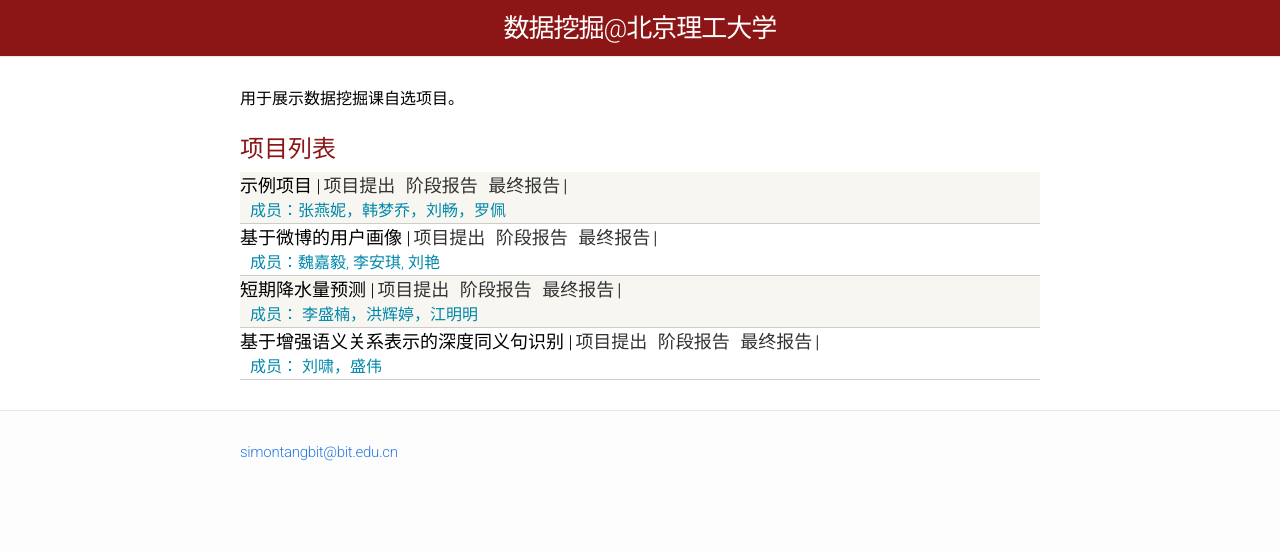
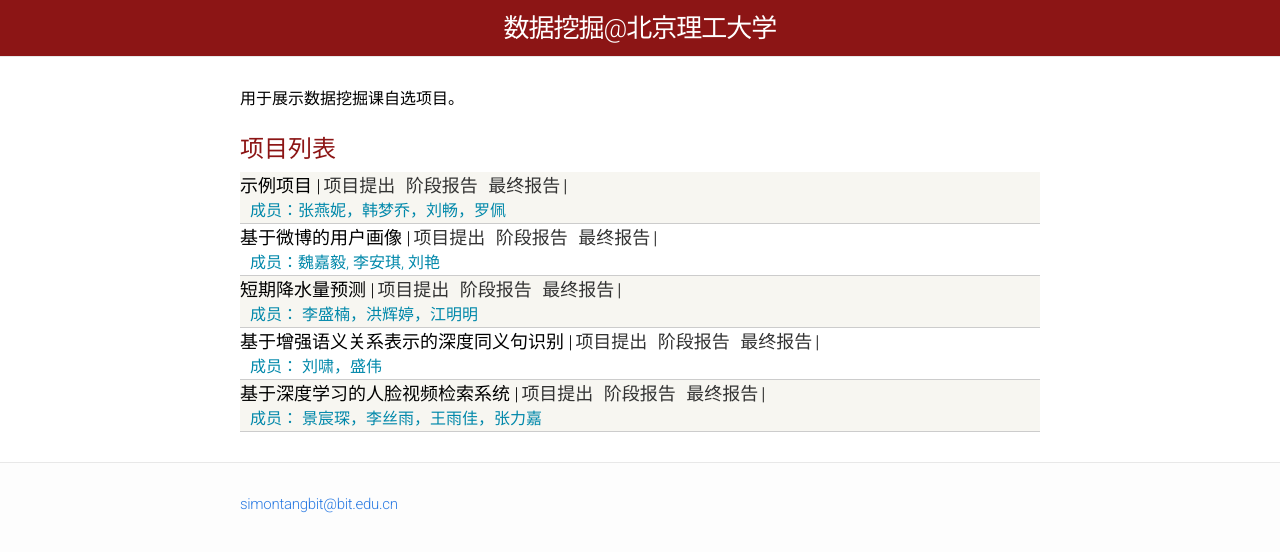
Before and after one commit to BITDM/bitdm.github.io, a Jekyll site: the page built from 2017/index.html, in a window 1280 px wide. Shown: the top 552 px of the page. Built offline with Jekyll 4.4.1, drawn with Linux system fonts in a browser that asks for light colours.

Commit message:
14组报告链接

```diff
--- a/2017/index.html
+++ b/2017/index.html
@@ -44,5 +44,13 @@
       <a href="#">最终报告</a>|
       <div class="kw">成员： 刘啸，盛伟</div>
     </div>
+
+    <div class="materials-item">
+      基于深度学习的人脸视频检索系统
+      |<a href="/2017/projects/p14/proposal/">项目提出</a>
+      <a href="#">阶段报告</a>
+      <a href="#">最终报告</a>|
+      <div class="kw">成员： 景宸琛，李丝雨，王雨佳，张力嘉</div>
+    </div>
   </div>
 </div>
```
Also changed, not shown: 2017/projects/p14/proposal.md (renamed from 2017/projects/proposal.md).
